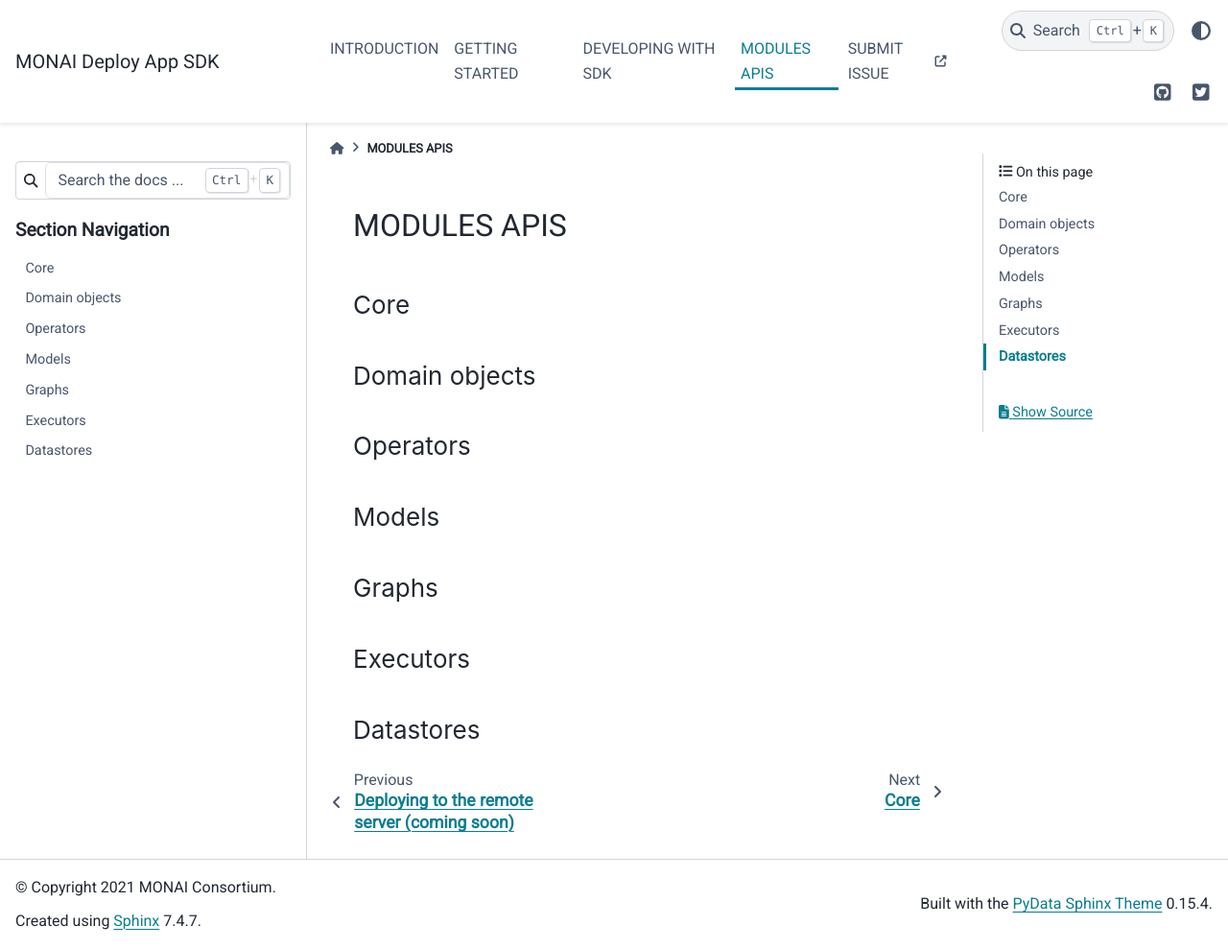
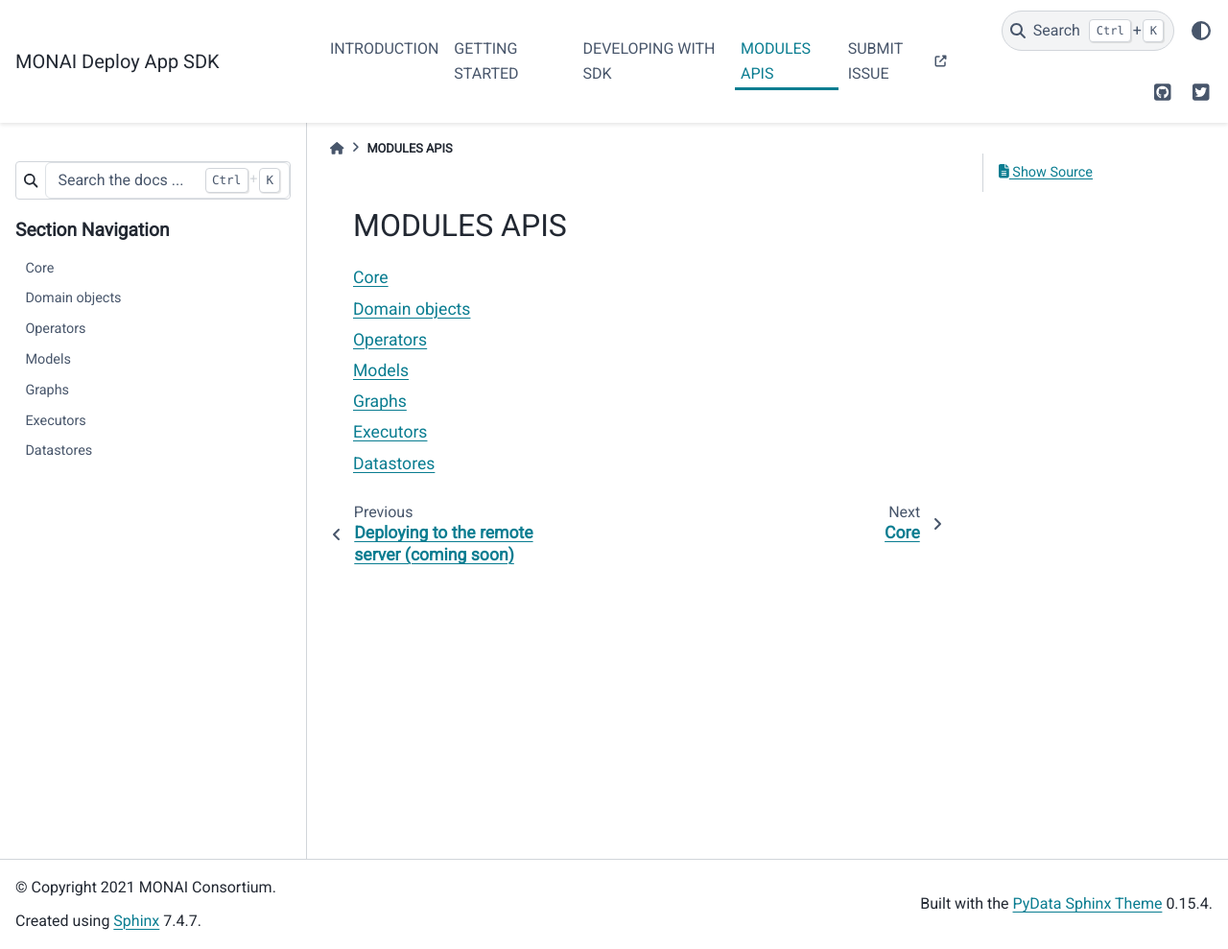
Before and after one commit to Project-MONAI/monai-deploy-app-sdk, a Sphinx documentation site: the page built from docs/source/modules/index.md, in a window 1280 px wide and 989 px high. Shown: the whole window at 96% size. Built offline with Sphinx 7.4.7 and the PyData theme 0.15.4, drawn with Linux system fonts in a browser that asks for light colours; some web fonts are replaced; pages that are not in the unit, such as notebooks, are missing from menus; the version number could not be read and is left out.

Commit message:
Fixed documentation issue #231
Signed-off-by: Vikash Gupta <write2vikash@gmail.com>

````diff
--- a/docs/source/modules/index.md
+++ b/docs/source/modules/index.md
@@ -1,58 +1,14 @@
 # MODULES APIS
 
-## Core
-
 ```{toctree}
-:maxdepth: 3
-:hidden:
+:glob:
+:maxdepth: 2
 
 core
-```
-
-## Domain objects
-
-```{toctree}
-:maxdepth: 2
-:hidden:
 domain_objects
-```
-
-## Operators
-
-```{toctree}
-:maxdepth: 2
-:hidden:
 operators
-```
-
-## Models
-
-```{toctree}
-:maxdepth: 2
-:hidden:
 models
-```
-
-## Graphs
-
-```{toctree}
-:maxdepth: 2
-:hidden:
 graphs
-```
-
-## Executors
-
-```{toctree}
-:maxdepth: 2
-:hidden:
 executors
-```
-
-## Datastores
-
-```{toctree}
-:maxdepth: 2
-:hidden:
 datastores
 ```
````
